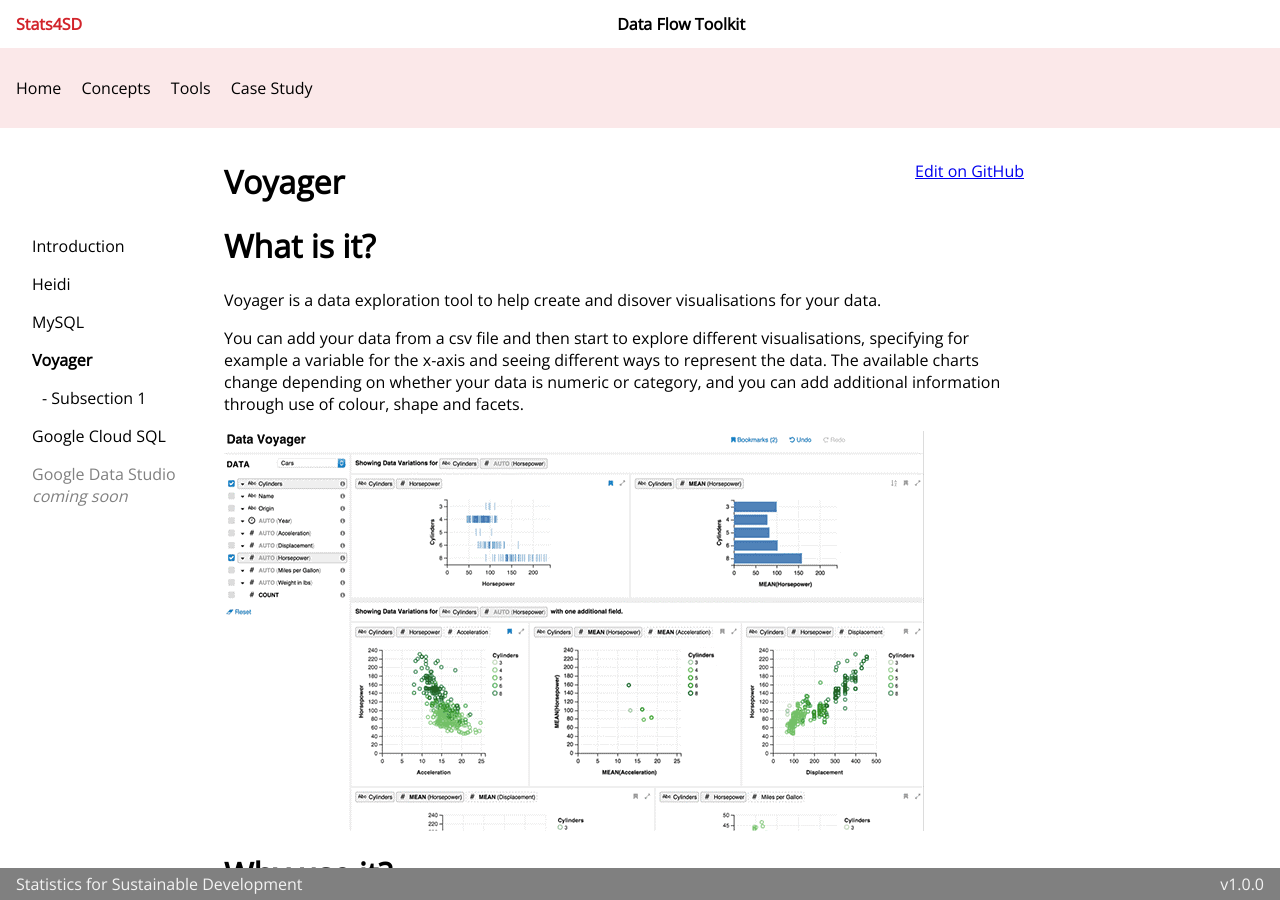
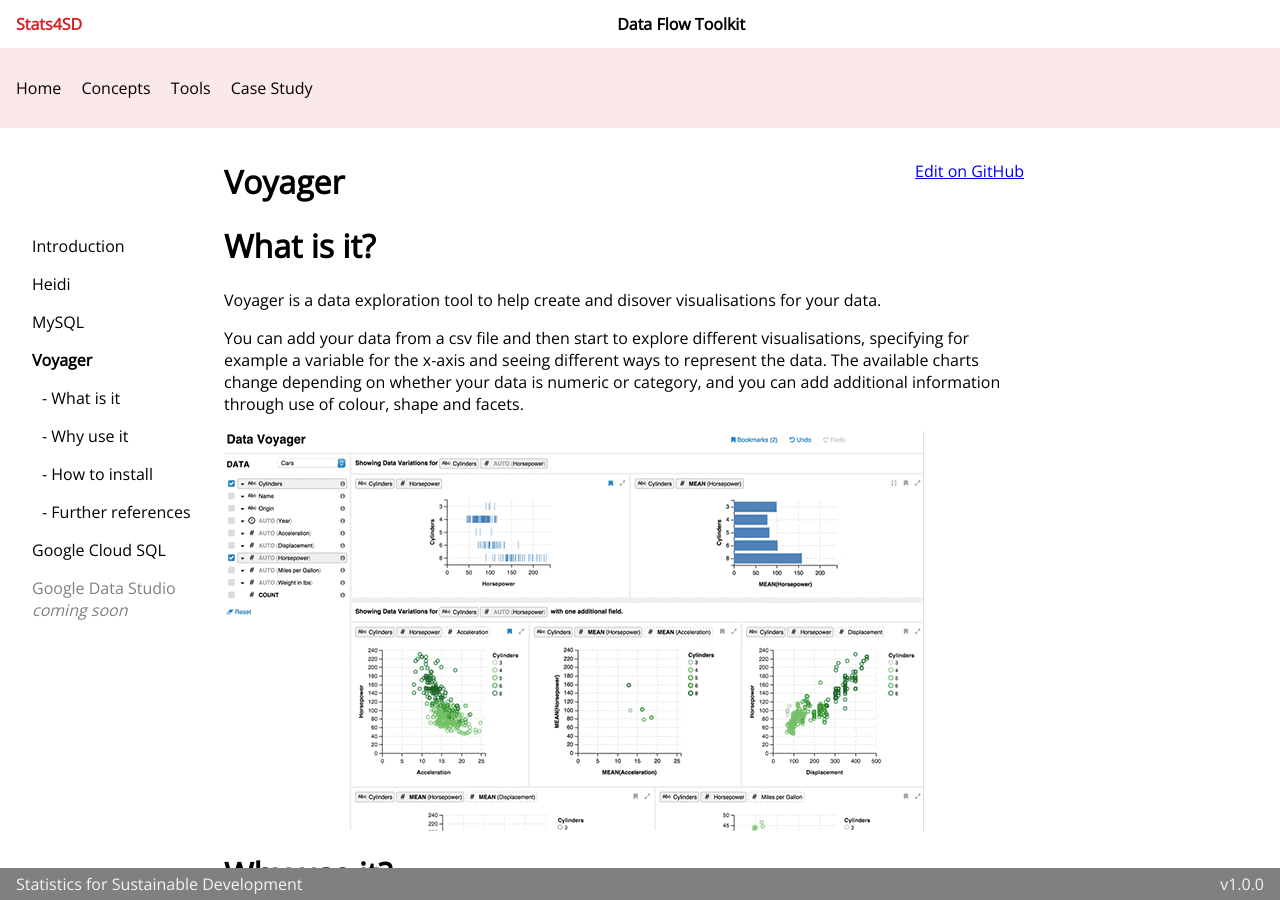
Before and after one commit to stats4sd/Installation-Guides, a Jekyll site: the page built from guides/Tools/Voyager/voyager.md, in a window 1280 px wide and 900 px high. Built offline with Jekyll 4.4.1, drawn with Linux system fonts in a browser that asks for light colours.

Commit message:
add support for # subsection nav links and provide example in voyager

```diff
--- a/_data/pagesMeta.yaml
+++ b/_data/pagesMeta.yaml
@@ -41,8 +41,18 @@
     - title: Voyager
       url: /tools/voyager
       subsections:
-        - title: Subsection 1
-          url: /subsection1
+        - title: What is it
+          type: "hash"
+          url: "#what"
+        - title: Why use it
+          type: "hash"
+          url: "#why"
+        - title: How to install
+          type: "hash"
+          url: "#install"
+        - title: Further references
+          type: "hash"
+          url: "#references"
     - title: Google Cloud SQL
       url: /tools/cloud-sql
     - title: Google Data Studio
--- a/_layouts/default.html
+++ b/_layouts/default.html
@@ -61,10 +61,18 @@
         </a>
         <!-- Sub sections (show on active page only) -->
         {% if sectionIsActive %} {% for subsection in sectionPage.subsections %}
+        <!-- different behaviour for # links and / nav links -->
+        {% if subsection.type=='hash' %}
         <a
-          href="{{ sectionPage.url | relative_url }}{{ subsection.url }}"
-          class="sidebar__subsection__link"
-        >
+        href="{{ subsection.url }}"
+        class="sidebar__subsection__link"
+      >
+        {% else %}
+        <a
+        href="{{ sectionPage.url | relative_url }}{{ subsection.url }}"
+        class="sidebar__subsection__link"
+      >
+        {% endif %}
           <span>- {{ subsection.title }}</span>
         </a>
         {% endfor %} {% endif %} {% endif %} {% endfor %}
--- a/guides/Tools/Voyager/voyager.md
+++ b/guides/Tools/Voyager/voyager.md
@@ -7,7 +7,7 @@
 
 # Voyager
 
-# What is it?
+# What is it? {#what}
 
 Voyager is a data exploration tool to help create and disover visualisations for your data.
 
@@ -16,13 +16,13 @@
 
 ![image](/assets/images/voyager/screenshot1.png)
 
-# Why use it?
+# Why use it? {#why}
 
 - It is quick to add data from a csv file
 - You can create graphs which cannot be made easily in excel
 - Suggested visualisations can help to identify patterns in the data that you might not have noticed
 
-# How to Install
+# How to Install {#install}
 
 ### Online
 
@@ -40,7 +40,7 @@
 
 ### [Example 1 - Analysis of plot yield data](example1)
 
-# Further References
+# Further References {#references}
 
 - [University of Washington Data Lab Site](https://idl.cs.washington.edu/papers/voyager)
 
```
Also changed, not shown: guides/_guideTemplate.md (+7 -0 lines).
